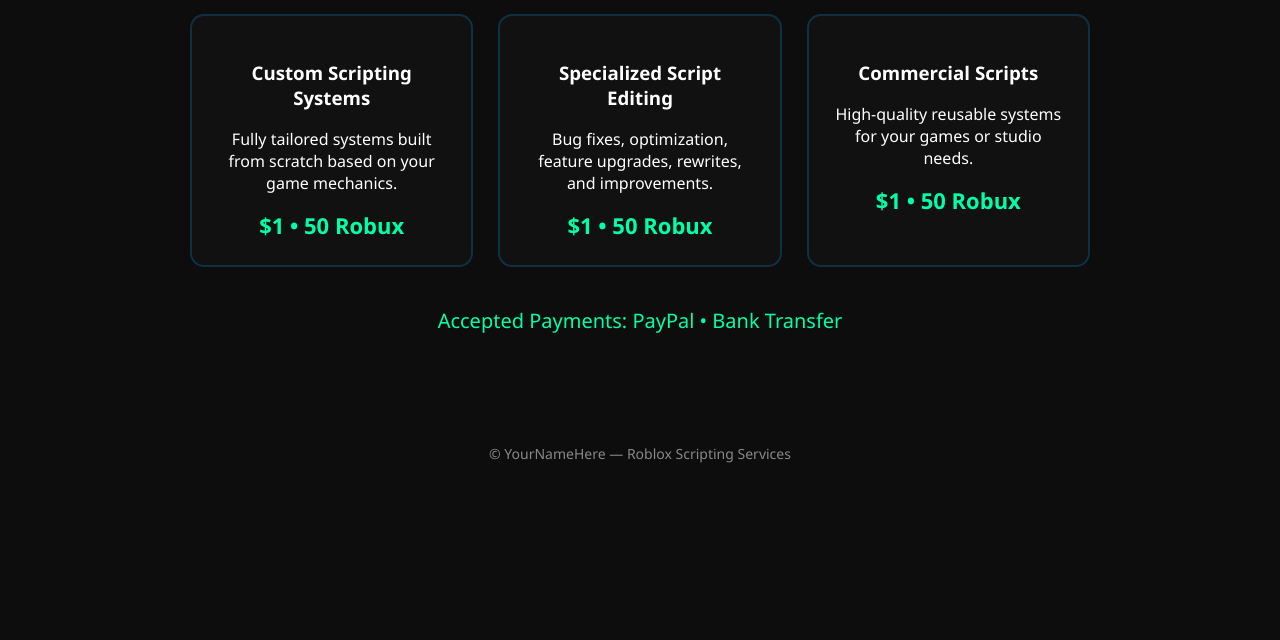
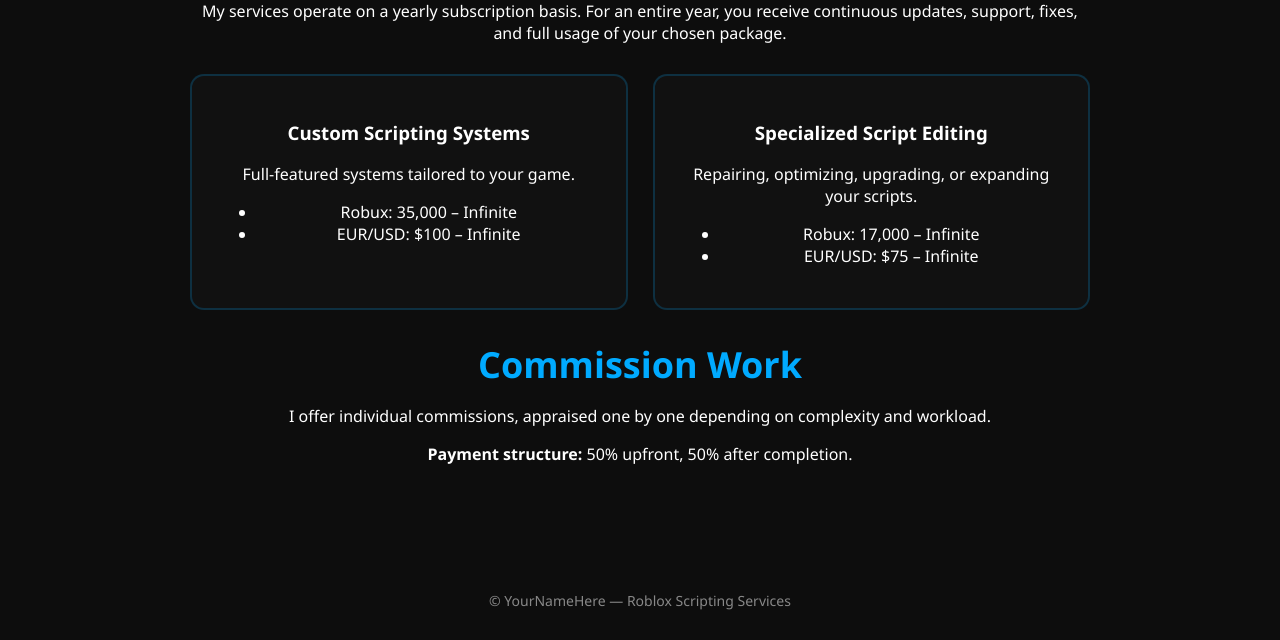
Before and after one commit to spammingridget-dotcom/mopyinfo, a plain HTML site: page index.html in a window 1280 px wide. Shown: the part 372-1012 px from the top of the page. Before the commit the page ends 865 px from the top, so only its background shows below. Drawn offline with Linux system fonts and the light colour scheme.

Commit message:
Update index.html

```diff
--- a/index.html
+++ b/index.html
@@ -97,30 +97,32 @@
 </header>
 
 <section class="section">
-    <h2>What I Offer</h2>
+    <h2>Pricing & Subscription Model</h2>
+    <p>My services operate on a yearly subscription basis. For an entire year, you receive continuous updates, support, fixes, and full usage of your chosen package.</p>
+
     <div class="services">
         <div class="card">
             <h3>Custom Scripting Systems</h3>
-            <p>Fully tailored systems built from scratch based on your game mechanics.</p>
-            <div class="price">$1 • 50 Robux</div>
+            <p>Full-featured systems tailored to your game.</p>
+            <ul>
+                <li>Robux: 35,000 – Infinite</li>
+                <li>EUR/USD: $100 – Infinite</li>
+            </ul>
         </div>
 
         <div class="card">
             <h3>Specialized Script Editing</h3>
-            <p>Bug fixes, optimization, feature upgrades, rewrites, and improvements.</p>
-            <div class="price">$1 • 50 Robux</div>
-        </div>
-
-        <div class="card">
-            <h3>Commercial Scripts</h3>
-            <p>High-quality reusable systems for your games or studio needs.</p>
-            <div class="price">$1 • 50 Robux</div>
+            <p>Repairing, optimizing, upgrading, or expanding your scripts.</p>
+            <ul>
+                <li>Robux: 17,000 – Infinite</li>
+                <li>EUR/USD: $75 – Infinite</li>
+            </ul>
         </div>
     </div>
 
-    <div class="payment">
-        Accepted Payments: PayPal • Bank Transfer
-    </div>
+    <h2>Commission Work</h2>
+    <p>I offer individual commissions, appraised one by one depending on complexity and workload.</p>
+    <p><strong>Payment structure:</strong> 50% upfront, 50% after completion.</p>
 </section>
 
 <footer>
```
